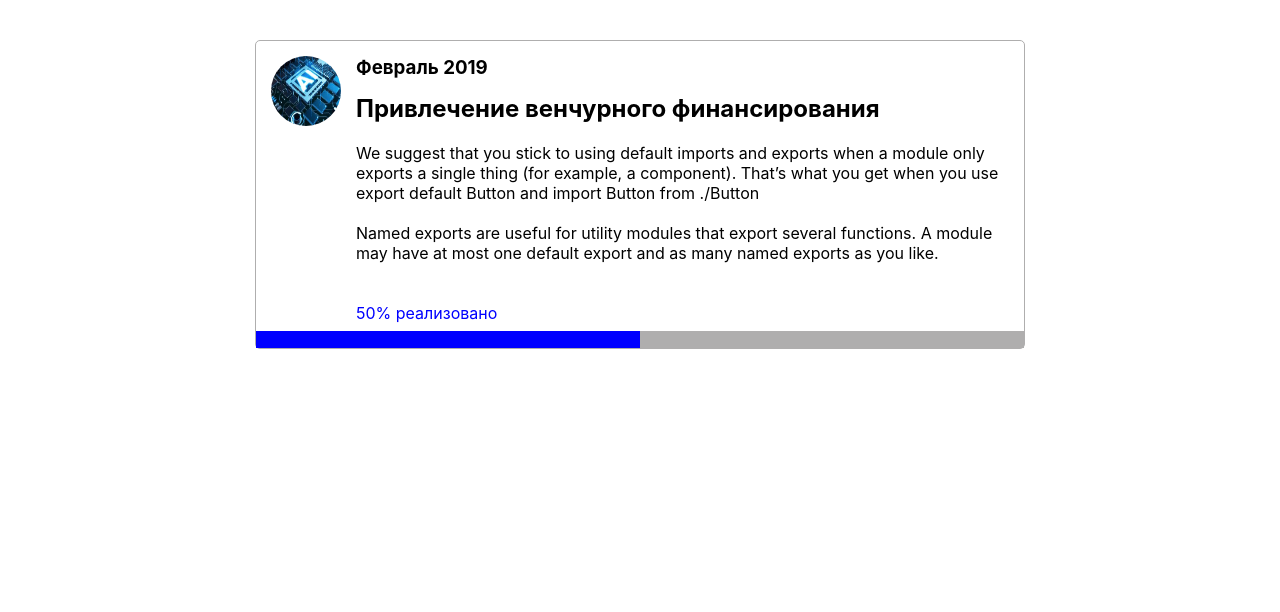
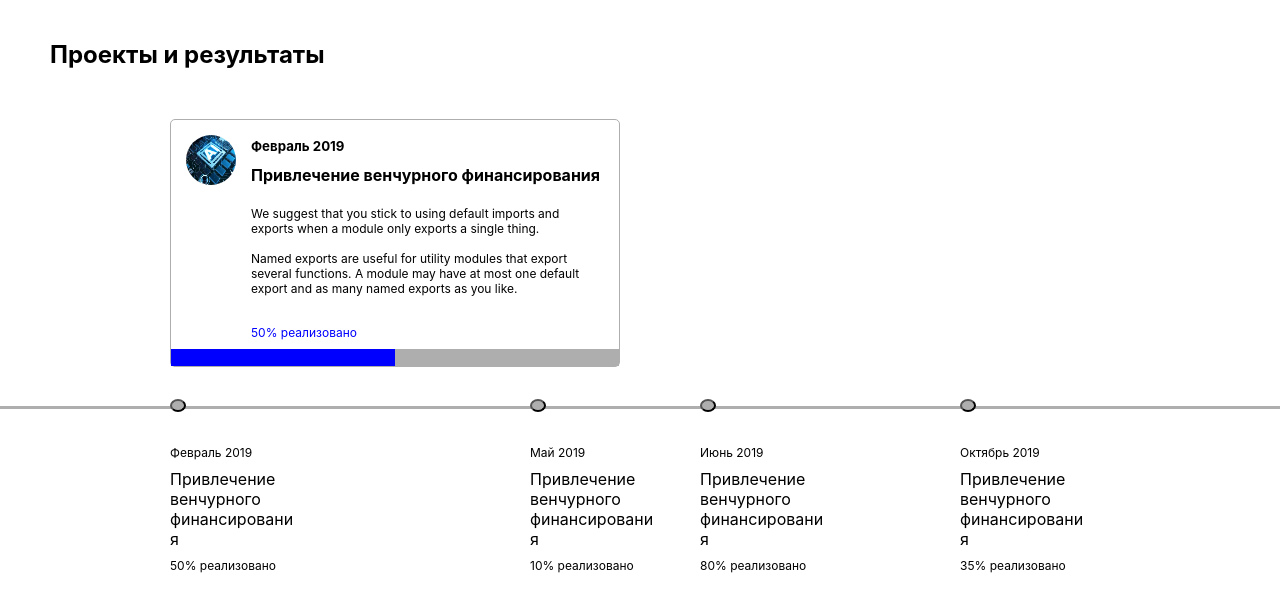
Before and after one commit to DaurenSan/typescript_react_test, a React (Create React App) app: page / in a window 1280 px wide. Shown: the top 612 px of the page. Built offline with nearby package versions, Linux system fonts and the light colour scheme.

Commit message:
открытие новой карточки с клика на линии

```diff
--- a/package.json
+++ b/package.json
@@ -7,8 +7,10 @@
     "@types/node": "12.6.3",
     "@types/react": "16.8.23",
     "@types/react-dom": "16.8.4",
+    "@types/react-router-dom": "^4.3.4",
     "react": "^16.8.6",
     "react-dom": "^16.8.6",
+    "react-router-dom": "^5.0.1",
     "react-scripts": "3.0.1",
     "typescript": "3.5.3"
   },
--- a/src/App.css
+++ b/src/App.css
@@ -1,33 +1,72 @@
-.App {
-  text-align: center;
+.buttonContainer > hr {
+  display: block;
+  margin-top: 7px;
+  height: 3px;
+  width: 100%;
+  border: none;
+  background-color: rgb(175, 174, 174);
+  z-index: -1;
+  position: absolute;
+}
+h2 {
+  margin-left: 50px;
+  margin-top: 40px;
+}
+.buttonContainer {
+  position: relative;
+  padding: 0px;
+  width: 100%;
+  height: 20px;
+  margin-top: 32px;
+}
+.buttonContainer > button {
+  position: absolute;
+  margin: 0 auto;
+  box-sizing: border-box;
+  height: 13px;
+  width: 13px;
+  border-radius: 50%;
+  background-color: rgb(175, 174, 174);
+  display: inline-block;
+  vertical-align: middle;
+}
+.buttonContainer > button:hover{
+  cursor: pointer;
+}
+.bottomRow {
+  position: relative;
+  padding: 0px;
+  height: 150px;
+  margin-top: 17px;
+  width: 100%;
+}
+.bottomRowContainer {
+  display: inline-block;
+  box-sizing: border-box;
+  position: absolute;
+  width: 10%;
+  word-wrap: break-word;
+
+}
+.february {
+  left: 170px;
+}
+.may {
+  left: 530px;
+}
+.june {
+  left: 700px;
+}
+.october {
+  left: 960px;
 }
 
-.App-logo {
-  animation: App-logo-spin infinite 20s linear;
-  height: 40vmin;
-  pointer-events: none;
+.bottomRowContainer > p{
+  margin: 9px 0px;
 }
-
-.App-header {
-  background-color: #282c34;
-  min-height: 100vh;
-  display: flex;
-  flex-direction: column;
-  align-items: center;
-  justify-content: center;
-  font-size: calc(10px + 2vmin);
-  color: white;
+.small {
+  font-size: 12px;
 }
-
-.App-link {
-  color: #61dafb;
+.big {
+  font-size: 16px;
 }
-
-@keyframes App-logo-spin {
-  from {
-    transform: rotate(0deg);
-  }
-  to {
-    transform: rotate(360deg);
-  }
-}
--- a/src/App.tsx
+++ b/src/App.tsx
@@ -1,7 +1,8 @@
 import React from 'react';
 import './App.css';
 import Card from './card/card';
-import {DATA} from './mock-data'
+import {DATA} from './mock-data';
+
 
 export interface Project {
   id:number;
@@ -15,18 +16,61 @@ export interface Project {
 
 type State = {
   project: Project;
+  shift: number;
 };
 type Props = {
   project?: Project;
+  shift?: number;
 };
 
 export default class ClassCounter extends React.Component<Props, State> {
   readonly state: State = {
-    project: DATA[0]
+    project: DATA[0],
+    shift: 170
   };
+
+  openCard(arrayItem:number, shiftWidth:number){
+    this.setState({
+      project: DATA[arrayItem],
+      shift: shiftWidth
+    })
+  }
+
   render(){
     return (
-      <Card project = {this.state.project} />
+      <div>
+        <h2>Проекты и результаты</h2>
+        <Card project = {this.state.project} shift = {this.state.shift} />
+        <div className="buttonContainer">
+          <hr/>
+          <button className="february" onClick={()=>this.openCard(0, 170)}></button>
+          <button className="may" onClick={()=>this.openCard(1, 400)}></button>
+          <button className="june" onClick={()=>this.openCard(2, 430)}></button>
+          <button className="october" onClick={()=>this.openCard(3, 600)}></button>
+        </div>
+        <div className="bottomRow">
+          <div className="bottomRowContainer february">
+              <p className="small">{DATA[0].date}</p>
+              <p className="big">{DATA[0].title}</p>
+              <p className="small">{DATA[0].progress}% реализовано</p>
+          </div>
+          <div className="bottomRowContainer may">
+            <p className="small">{DATA[1].date}</p>
+            <p className="big">{DATA[1].title}</p>
+            <p className="small">{DATA[1].progress}% реализовано</p>
+          </div>
+          <div className="bottomRowContainer june">
+            <p className="small">{DATA[2].date}</p>
+            <p className="big">{DATA[2].title}</p>
+            <p className="small">{DATA[2].progress}% реализовано</p>
+          </div>
+          <div className="bottomRowContainer october">
+            <p className="small">{DATA[3].date}</p>
+            <p className="big">{DATA[3].title}</p>
+            <p className="small">{DATA[3].progress}% реализовано</p>
+          </div>
+        </div>
+      </div>
     );
   }
 
--- a/src/card/card.css
+++ b/src/card/card.css
@@ -1,10 +1,9 @@
 .Card-wrapper {
     border: 1px solid rgb(175, 174, 174);
     border-radius: 5px;
-    max-width: 60%;
-    margin-right: auto;
-    margin-left: auto;
-    margin-top: 40px;
+    max-width: 35%;
+    margin-top: 50px;
+    position: relative;
 }
 .Card-container {
     display: flex;
@@ -33,22 +32,25 @@
     height: 17px;
     width: 65%;
 }
-.Column-two >h3{
+.Column-two >h5{
     display: inline;
 }
-.Column-two >h2{
-    margin-top: 15px;
+.Column-two >h4{
+    margin-top: 10px;
 }
 .Column-two >span{
     color: blue;
+    font-size: 12px;
+
 }
 .Column-two >p {
-    margin-bottom: 40px;
+    margin-bottom: 25px;
+    font-size: 12px;
 }
 .Column-one > img{
     vertical-align: middle;
-    height: 70px;
-    width: 70px;
+    height: 50px;
+    width: 50px;
     border-radius: 50%;
     margin-left: 0px;
     margin-right: 0px;
--- a/src/card/card.tsx
+++ b/src/card/card.tsx
@@ -4,20 +4,21 @@ import {Project} from '../App';
 
 type Props = {
    project: Project;
+   shift: number;
 }
 
 export default class Card extends React.Component<Props>{
 
     render(){
     return (
-     <div className="Card-wrapper">
+     <div className="Card-wrapper" style={{left: this.props.shift.toString()+'px'}}>
         <div className="Card-container">
             <div className="Column-one">
                 <img src={this.props.project.picture}/>
             </div>
             <div className="Column-two">
-                <h3>{this.props.project.date}</h3>
-                <h2>{this.props.project.title}</h2>
+                <h5>{this.props.project.date}</h5>
+                <h4>{this.props.project.title}</h4>
                 <p>
                 {this.props.project.description1}
                 <br/>
--- a/src/mock-data.tsx
+++ b/src/mock-data.tsx
@@ -8,36 +8,36 @@ export const DATA: Project[] = (
           id:1,
           date: 'Февраль 2019',
           title: 'Привлечение венчурного финансирования',
-          description1:  'We suggest that you stick to using default imports and exports when a module only exports a single thing (for example, a component). That’s what you get when you use export default Button and import Button from ./Button',
+          description1:  'We suggest that you stick to using default imports and exports when a module only exports a single thing.',
           description2: 'Named exports are useful for utility modules that export several functions. A module may have at most one default export and as many named exports as you like.',
           progress: 50,
           picture: AI
         },
         {
-            id:1,
-            date: 'Февраль 2019',
+            id:2,
+            date: 'Май 2019',
             title: 'Привлечение венчурного финансирования',
-            description1:  'We suggest that you stick to using default imports and exports when a module only exports a single thing (for example, a component). That’s what you get when you use export default Button and import Button from ./Button',
+            description1:  'We suggest that you stick to using default imports and exports when a module only exports a single thing.',
             description2: 'Named exports are useful for utility modules that export several functions. A module may have at most one default export and as many named exports as you like.',
-            progress: 65,
+            progress: 10,
             picture: AI
           },
           {
-            id:1,
-            date: 'Февраль 2019',
+            id:3,
+            date: 'Июнь 2019',
             title: 'Привлечение венчурного финансирования',
-            description1:  'We suggest that you stick to using default imports and exports when a module only exports a single thing (for example, a component). That’s what you get when you use export default Button and import Button from ./Button',
+            description1:  'We suggest that you stick to using default imports and exports when a module only exports a single thing.',
             description2: 'Named exports are useful for utility modules that export several functions. A module may have at most one default export and as many named exports as you like.',
-            progress: 65,
+            progress: 80,
             picture: AI
           },
           {
-            id:1,
-            date: 'Февраль 2019',
+            id:4,
+            date: 'Октябрь 2019',
             title: 'Привлечение венчурного финансирования',
-            description1:  'We suggest that you stick to using default imports and exports when a module only exports a single thing (for example, a component). That’s what you get when you use export default Button and import Button from ./Button',
+            description1:  'We suggest that you stick to using default imports and exports when a module only exports a single thing.',
             description2: 'Named exports are useful for utility modules that export several functions. A module may have at most one default export and as many named exports as you like.',
-            progress: 65,
+            progress: 35,
             picture: AI
           }
       ]
```
Also changed, not shown: 1 other file (tests, documents, lock files or other folders).
